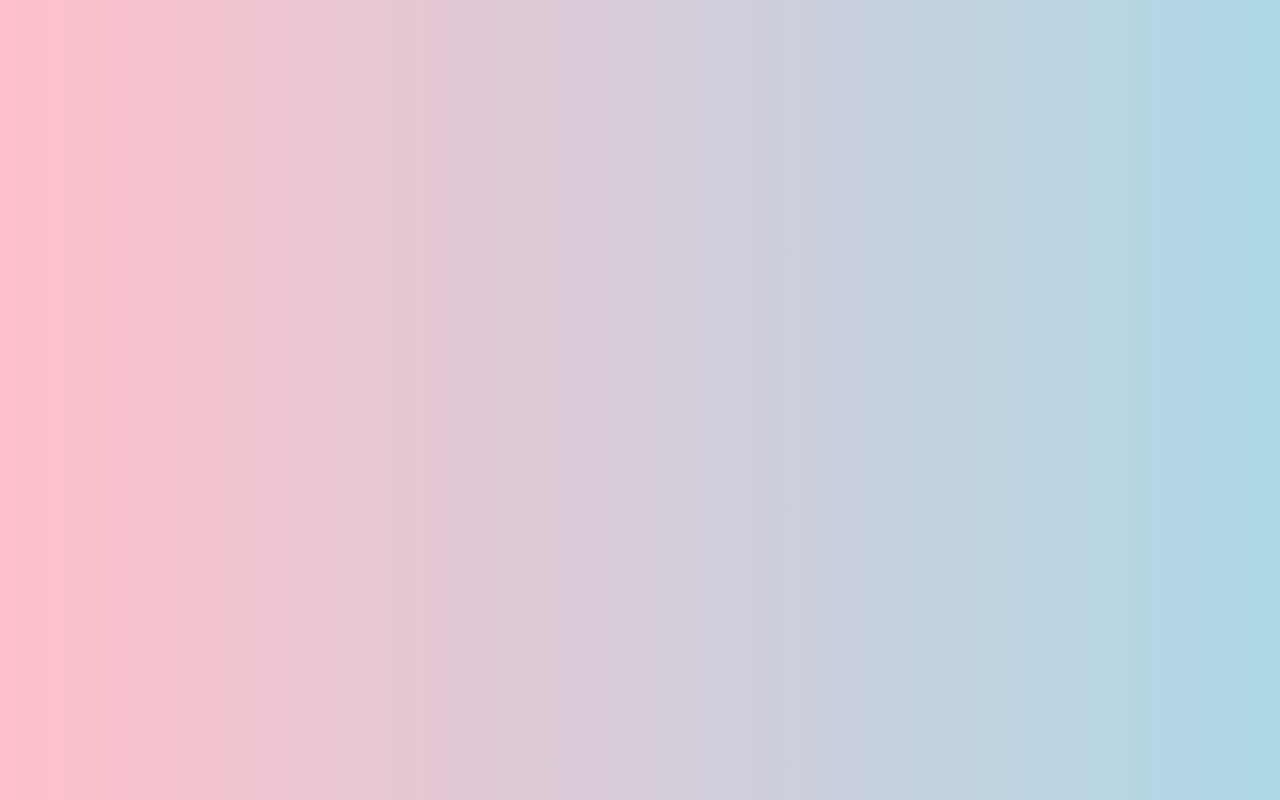
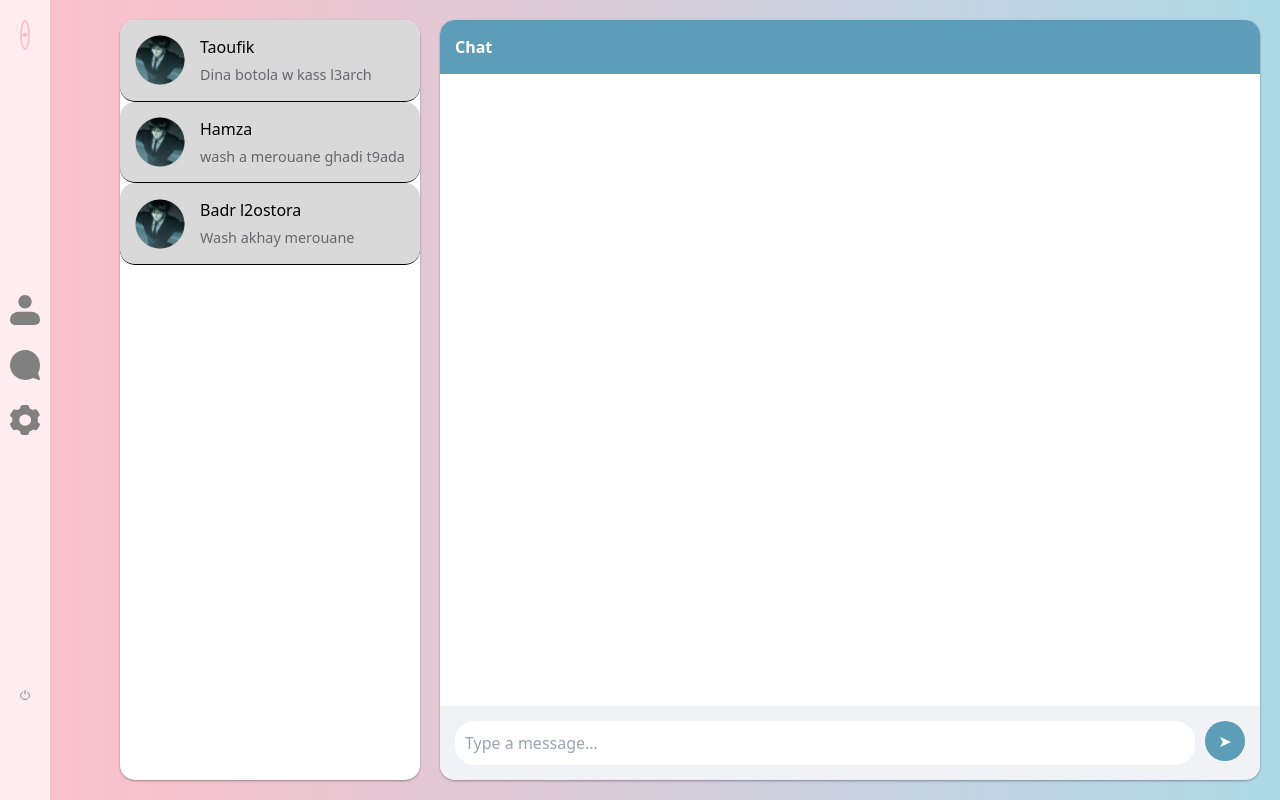
Before and after one commit to megrisse/Matcha, a React (Vite) app in the folder Front/: page /Chat in a window 1280 px wide. Before the commit this address had no page. Built offline with nearby package versions, Linux system fonts and the light colour scheme.

Commit message:
create chat pages

```diff
--- a/Front/src/App.tsx
+++ b/Front/src/App.tsx
@@ -1,6 +1,7 @@
 import { BrowserRouter, Routes, Route } from "react-router-dom";
 import Login from "./login/login";
 import Profile from "./profile/profile";
+import Chat from "./Chat/Chat";
 
  function App() {
 
@@ -11,6 +12,7 @@ import Profile from "./profile/profile";
           <Routes>
             <Route index element={<Login />} />
             <Route path="/profile" element={<Profile/>}/>
+            <Route path="/Chat" element={<Chat />}/>
           </Routes>
         </BrowserRouter>
       </div>
--- /dev/null
+++ b/Front/src/Chat/Chat.tsx
@@ -0,0 +1,152 @@
+import styled from "styled-components";
+import SideBarr from "../Components/SideBar";
+import "../App.css";
+import ProfileImg from "../assets/profile.png"
+
+const PageContainer = styled.div`
+  display: flex;
+  height: 100vh;
+  gap: 50px;
+`;
+
+const MainContent = styled.div`
+  flex: 1;
+  display: flex;
+  gap: 20px;
+  padding: 20px;
+  margin-left: 50px;
+`;
+
+const ConversationsContainer = styled.div`
+  width: 300px;
+  background-color: white;
+  border-radius: 15px;
+  box-shadow: 0 1px 3px rgba(0, 0, 0, 0.12), 0 1px 2px rgba(0, 0, 0, 0.24);
+  overflow-y: auto;
+`;
+
+const ConversationItem = styled.div`
+  padding: 15px;
+  border-bottom: 1px solid #f0f2f5;
+  border-color: black;
+  border-radius: 15px;
+  background-color: #D9D9D9;
+  cursor: pointer;
+  display: flex;
+  align-items: center;
+  &:hover {
+    background-color: #f0f2f5;
+  }
+`;
+
+const ProfilePicture = styled.img`
+  width: 50px;
+  height: 50px;
+  border-radius: 50%;
+  margin-right: 15px;
+  object-fit: cover;
+`;
+
+const ConversationInfo = styled.div`
+  flex: 1;
+`;
+
+const ConversationName = styled.h3`
+  margin: 0 0 5px 0;
+`;
+
+const LastMessage = styled.p`
+  margin: 0;
+  color: #65676b;
+  font-size: 0.9em;
+  white-space: nowrap;
+  overflow: hidden;
+  text-overflow: ellipsis;
+`;
+
+const ChatContainer = styled.div`
+  flex: 1;
+  background-color: white;
+  border-radius: 15px;
+  box-shadow: 0 1px 3px rgba(0, 0, 0, 0.12), 0 1px 2px rgba(0, 0, 0, 0.24);
+  display: flex;
+  flex-direction: column;
+`;
+
+const ChatHeader = styled.div`
+  background-color: #5E9DB8;
+  color: white;
+  padding: 15px;
+  border-radius: 15px 15px 0 0;
+  font-weight: bold;
+`;
+
+const ChatMessages = styled.div`
+  flex: 1;
+  overflow-y: auto;
+  padding: 20px;
+`;
+
+const ChatInput = styled.div`
+  display: flex;
+  padding: 15px;
+  background-color: #f0f2f5;
+  border-radius: 0 0 15px 15px;
+`;
+
+const Input = styled.input`
+  flex: 1;
+  padding: 10px;
+  border: none;
+  border-radius: 20px;
+  margin-right: 10px;
+`;
+
+const SendButton = styled.button`
+  background-color: #5E9DB8;
+  color: white;
+  border: none;
+  border-radius: 50%;
+  width: 40px;
+  height: 40px;
+  cursor: pointer;
+`;
+
+function Chat() {
+    const conversations = [
+      { id: 1, name: "Taoufik", lastMessage: "Dina botola w kass l3arch", profilePic: `${ProfileImg}` },
+      { id: 2, name: "Hamza", lastMessage: "wash a merouane ghadi t9ada", profilePic: `${ProfileImg}` },
+      { id: 3, name: "Badr l2ostora", lastMessage: "Wash akhay merouane", profilePic: `${ProfileImg}` },
+    ];
+
+    return (
+      <PageContainer>
+        <SideBarr />
+        <MainContent>
+          <ConversationsContainer>
+            {conversations.map((conv) => (
+              <ConversationItem key={conv.id}>
+                <ProfilePicture src={conv.profilePic} alt={`${conv.name}'s profile`} />
+                <ConversationInfo>
+                  <ConversationName>{conv.name}</ConversationName>
+                  <LastMessage>{conv.lastMessage}</LastMessage>
+                </ConversationInfo>
+              </ConversationItem>
+            ))}
+          </ConversationsContainer>
+          <ChatContainer>
+            <ChatHeader>Chat</ChatHeader>
+            <ChatMessages>
+                {/** Messages Hna */}
+            </ChatMessages>
+            <ChatInput>
+              <Input type="text" placeholder="Type a message..." />
+              <SendButton>➤</SendButton>
+            </ChatInput>
+          </ChatContainer>
+        </MainContent>
+      </PageContainer>
+    );
+  }
+
+  export default Chat;
```
